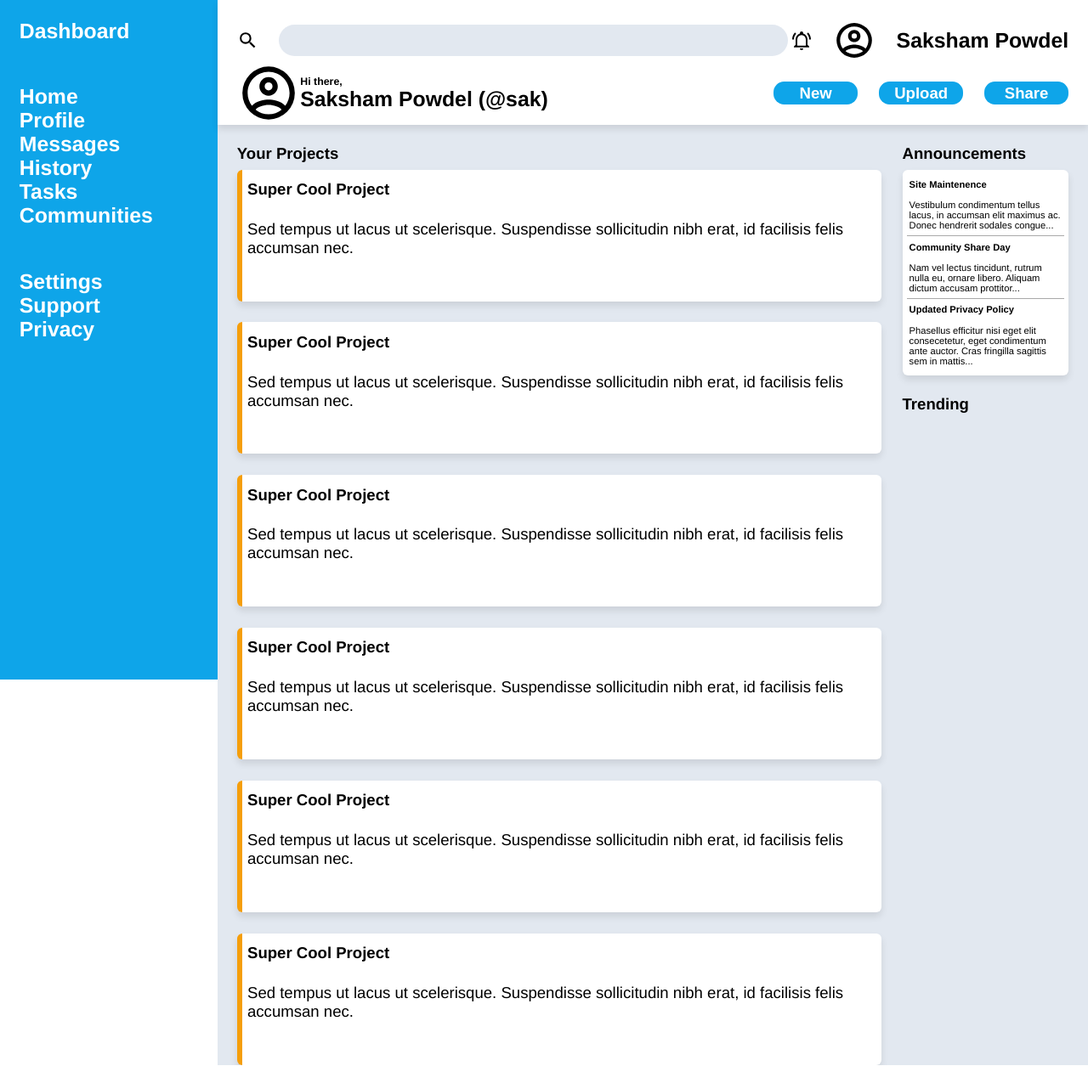
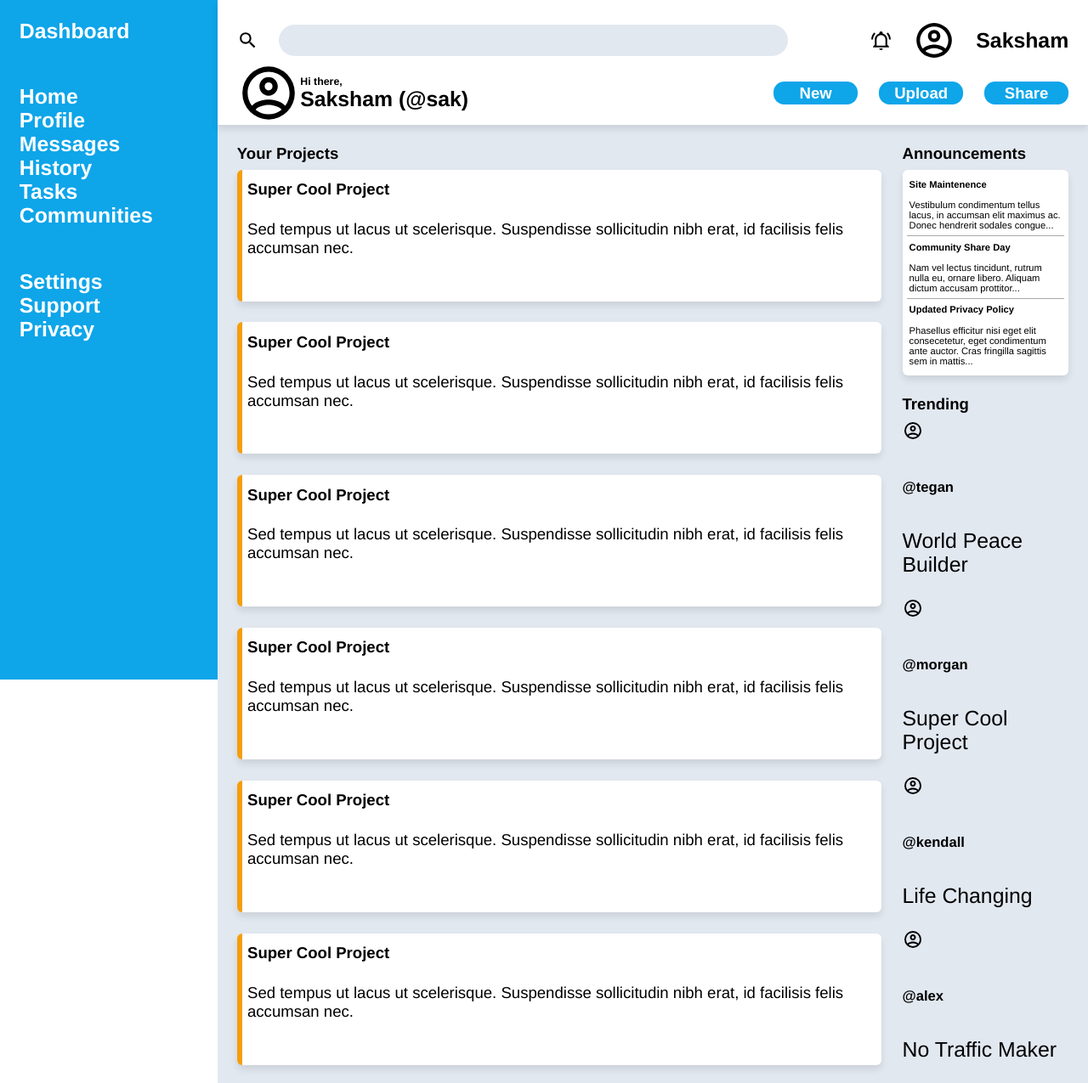
Before and after one commit to sakbob/odin-admin-dashboard, a plain HTML site: page index.html in a window 1280 px wide. Shown: the whole page at 85% size. Before the commit the page ends 1254 px from the top, so only its background shows below. Drawn offline with Linux system fonts and the light colour scheme.

Commit message:
Add trend cards.

```diff
--- a/index.html
+++ b/index.html
@@ -34,7 +34,7 @@
                 <div class="header-top-right">
                     <img src="./images/bell-ring-outline.svg" class="icon-bell" alt="Notification Bell">
                     <img src="./images/account-circle-outline.svg" class="icon-profile-small" alt="Profile Icon">
-                    <span>Saksham Powdel</span>
+                    <span>Saksham</span>
                 </div>
             </div>
             <div class="header-bottom-container">
@@ -42,7 +42,7 @@
                     <img src="./images/account-circle-outline.svg" class="icon-profile-large" alt="Profile Icon">
                     <div class="user-greeting">
                         <p>Hi there,</p>
-                        <span>Saksham Powdel (@sak)</span>
+                        <span>Saksham (@sak)</span>
                     </div>
                 </div>
                 <div class="header-bottom-right">
@@ -137,6 +137,36 @@
             </section>
             <section class="trending">
                 <h2>Trending</h2>
+                <div class="trend-card-container">
+                    <div class="trend-card">
+                        <img src="./images/account-circle-outline.svg" class="icon-trend-user" alt="Trending User Profile Icon">
+                        <div class="trend-card-content">
+                            <h6>@tegan</h6>
+                            <p>World Peace Builder</p>
+                        </div>
+                    </div>
+                    <div class="trend-card">
+                        <img src="./images/account-circle-outline.svg" class="icon-trend-user" alt="Trending User Profile Icon">
+                        <div class="trend-card-content">
+                            <h6>@morgan</h6>
+                            <p>Super Cool Project</p>
+                        </div>
+                    </div>
+                    <div class="trend-card">
+                        <img src="./images/account-circle-outline.svg" class="icon-trend-user" alt="Trending User Profile Icon">
+                        <div class="trend-card-content">
+                            <h6>@kendall</h6>
+                            <p>Life Changing</p>
+                        </div>
+                    </div>
+                    <div class="trend-card">
+                        <img src="./images/account-circle-outline.svg" class="icon-trend-user" alt="Trending User Profile Icon">
+                        <div class="trend-card-content">
+                            <h6>@alex</h6>
+                            <p>No Traffic Maker</p>
+                        </div>
+                    </div>
+                </div>
             </section>
         </main>
     </body>
```
